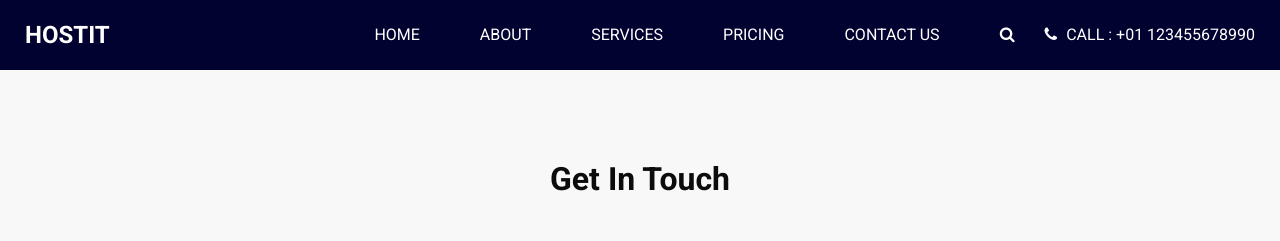
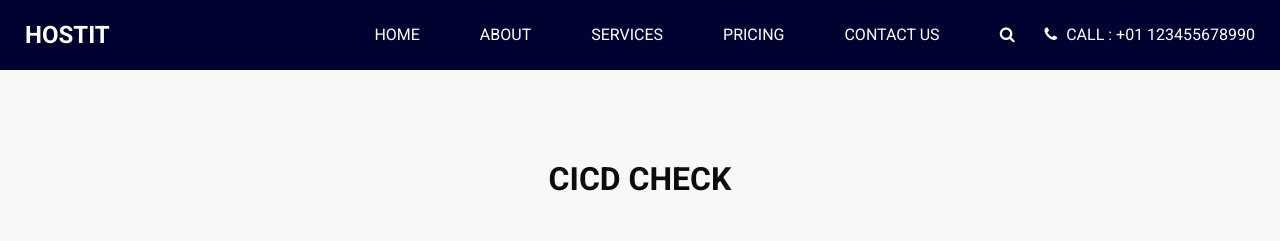
Before and after one commit to jayp16p/cicd, a plain HTML site: page contact.html in a window 1280 px wide. Shown: the top 241 px of the page. Drawn offline with Linux system fonts and the light colour scheme; a script that the page names is missing.

Commit message:
Update contact.html

```diff
--- a/contact.html
+++ b/contact.html
@@ -90,7 +90,7 @@
     <div class="container">
       <div class="heading_container heading_center">
         <h2>
-          Get In Touch
+          CICD CHECK
         </h2>
       </div>
       <div class="row">
```
